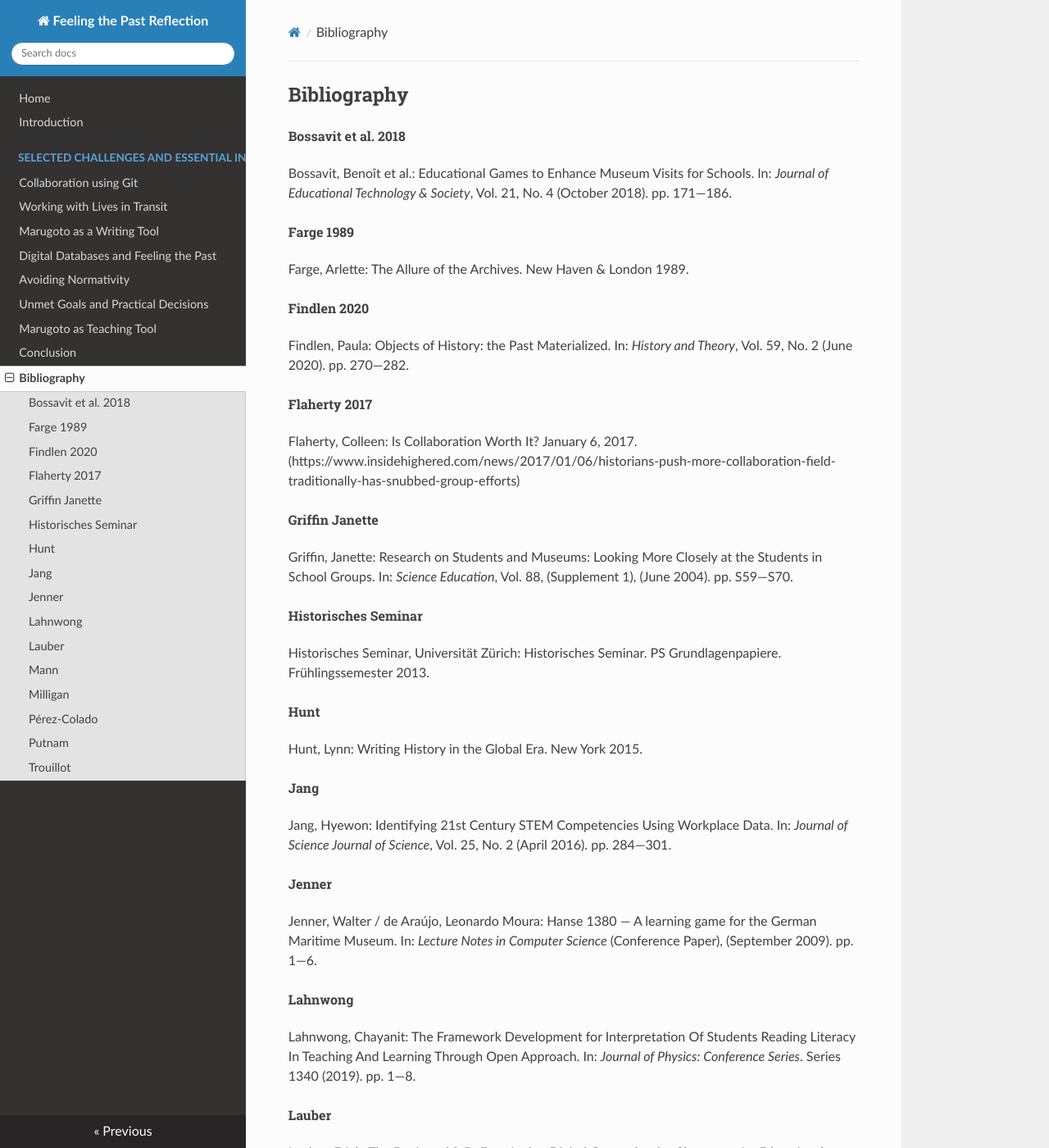
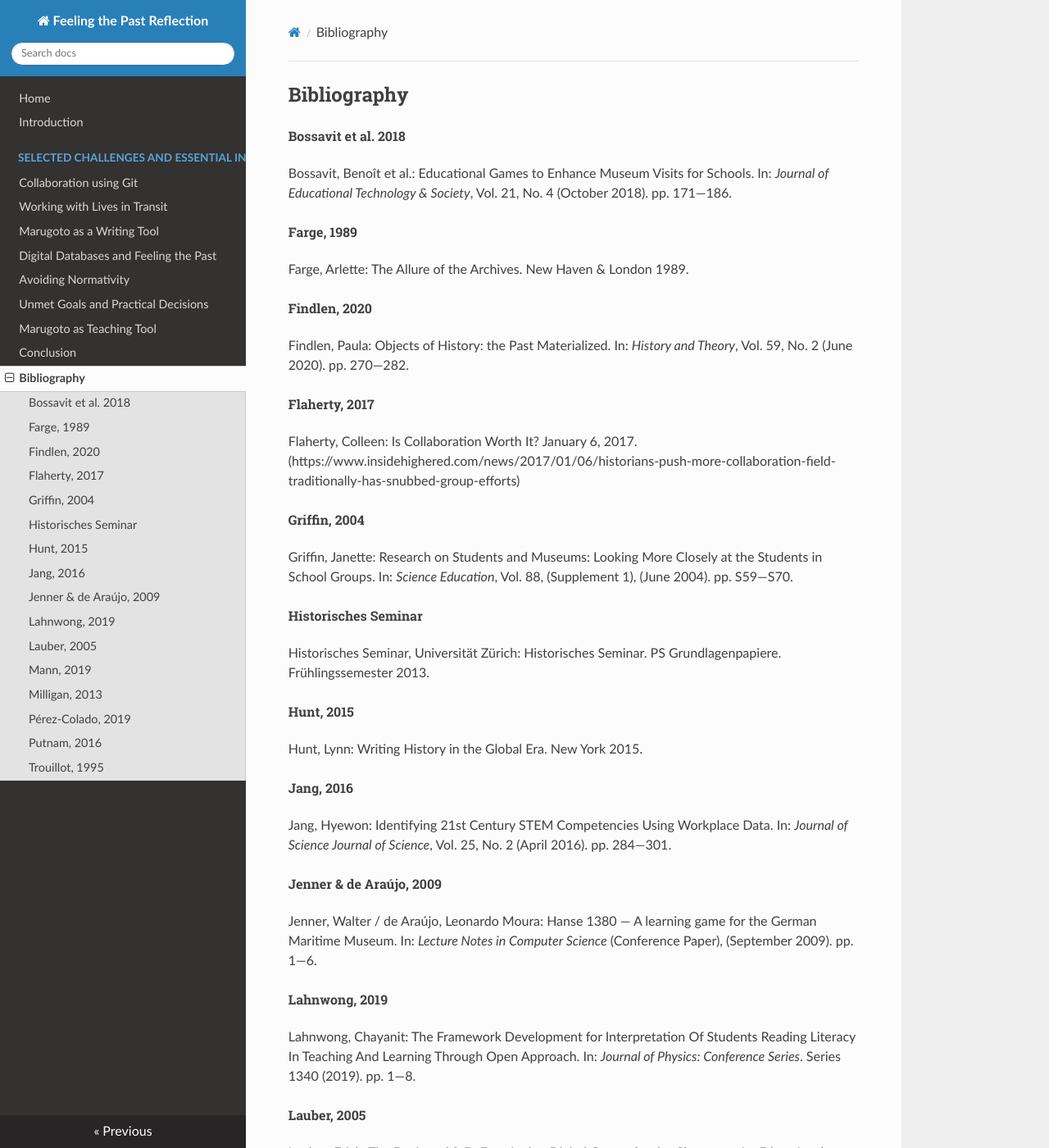
Before and after one commit to henokemp/university-work, an MkDocs documentation site: the page built from docs/bibliography.md, in a window 1280 px wide and 1400 px high. Shown: the whole window at 82% size. Built offline with MkDocs 1.6.1, drawn with Linux system fonts in a browser that asks for light colours; nearby versions of some CDN libraries; some of the changed text lies outside the part shown.

Commit message:
it's working!

```diff
--- a/docs/bibliography.md
+++ b/docs/bibliography.md
@@ -3,47 +3,47 @@
 ###### Bossavit et al. 2018
 Bossavit, Benoît et al.: Educational Games to Enhance Museum Visits for Schools. In: *Journal of Educational Technology & Society*, Vol. 21, No. 4 (October 2018). pp. 171—186.
 
-###### Farge 1989
+###### Farge, 1989
 Farge, Arlette: The Allure of the Archives. New Haven & London 1989.
 
-###### Findlen 2020
+###### Findlen, 2020
 Findlen, Paula: Objects of History: the Past Materialized. In: *History and Theory*, Vol. 59, No. 2 (June 2020). pp. 270—282.
 
-###### Flaherty 2017
+###### Flaherty, 2017
 Flaherty, Colleen: Is Collaboration Worth It? January 6, 2017. (https://www.insidehighered.com/news/2017/01/06/historians-push-more-collaboration-field-traditionally-has-snubbed-group-efforts)
 
-###### Griffin Janette
+###### Griffin, 2004
 Griffin, Janette: Research on Students and Museums: Looking More Closely at the Students in School Groups. In: *Science Education*, Vol. 88, (Supplement 1), (June 2004). pp. S59—S70.
 
 ###### Historisches Seminar
 Historisches Seminar, Universität Zürich: Historisches Seminar. PS Grundlagenpapiere. Frühlingssemester 2013.
 
-###### Hunt
+###### Hunt, 2015
 Hunt, Lynn: Writing History in the Global Era. New York 2015.
 
-###### Jang
+###### Jang, 2016
 Jang, Hyewon: Identifying 21st Century STEM Competencies Using Workplace Data. In: *Journal of Science Journal of Science*, Vol. 25, No. 2 (April 2016). pp. 284—301.
 
-###### Jenner
+###### Jenner & de Araújo, 2009
 Jenner, Walter / de Araújo, Leonardo Moura: Hanse 1380 — A learning game for the German Maritime Museum. In: *Lecture Notes in Computer Science* (Conference Paper), (September 2009). pp. 1—6.
 
-###### Lahnwong
+###### Lahnwong, 2019
 Lahnwong, Chayanit: The Framework Development for Interpretation Of Students Reading Literacy In Teaching And Learning Through Open Approach. In: *Journal of Physics: Conference Series*. Series 1340 (2019). pp. 1—8.
 
-###### Lauber
+###### Lauber, 2005
 Lauber, Erick: The Design of 3-D, Fast-Action Digital Games for the Classroom. In: *Educational Technology*, Vol. 45, No. 6 (November-December 2005). pp. 52—55.
 
-###### Mann
+###### Mann, 2019
 Mann, Rachel: Paid to Do but Not to Think: Reevaluating the Role of Graduate Student Collaborators. In: Gold, Matthew K. / Klein, Lauren F. (eds.): Debates in the Digital Humanities 2019. Minneapolis 2019. pp. 268—278.
 
-###### Milligan
+###### Milligan, 2013
 Milligan, Ian: Illusionary Order: Online Databases, Optical Character Recognition, and Canadian History, 1997–2010. In: *Canadian Historical Review*, Vol. 94, No. 4 (2013). 540–569. Citation from: Putnam 2016.
 
-###### Pérez-Colado
+###### Pérez-Colado, 2019
 Pérez-Colado, Víctor Manuel et al.: Simplifying the Creation of Adventure Serious Games with Educational-Oriented Features. In: *Journal of Educational Technology & Society*, Vol. 22, No. 3 (July 2019). pp. 32—46.
 
-###### Putnam
+###### Putnam, 2016
 Putnam, Lara: The Transnational and the Text-Searchable: Digitized Sources and the Shadows They Cast. In: *The American Historical Review*, Vol. 121, No. 2 (April 2016). pp. 377–402.
 
-###### Trouillot
+###### Trouillot, 1995
 Trouillot, Michel-Rolph: Silencing the Past. Boston 1995.
```
Also changed, not shown: docs/teaching-tool.md (+2 -2 lines).
